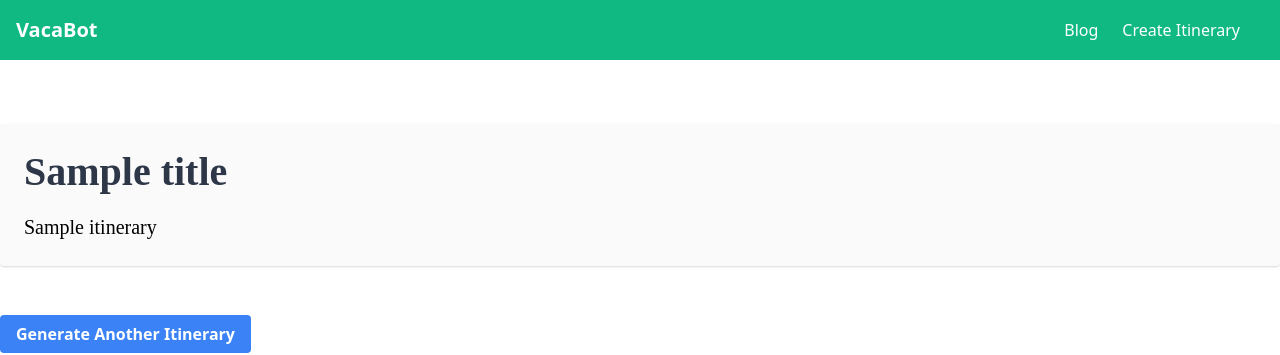
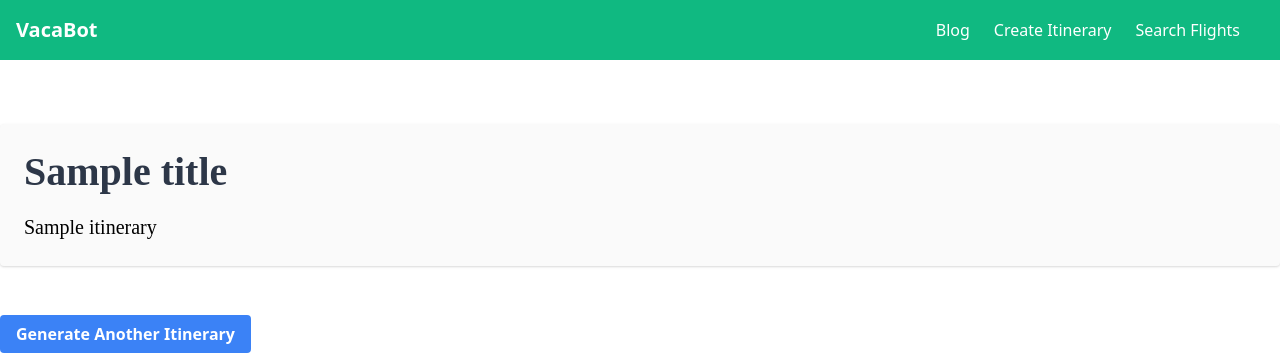
Before and after one commit to marmer7/vacabot, a Flask app: template app/templates/itinerary.html in a window 1280 px wide. Shown: the top 355 px of the page. Run offline with Flask 2, Linux system fonts and the light colour scheme; the template is opened without the code that fills it: most values are stand-ins (such as "Sample title", 1, 10 or a date in 2020); parts of the project's set-up code (start-up, migrations or seed data) failed here and were passed over.

Commit message:
Added head to create itinerary and search flights in header.

```diff
--- a/app/app.py
+++ b/app/app.py
@@ -45,7 +45,7 @@ def get_blog_post(blog_id: str):
 
 
 @app.route("/search_flights")
-def flights():
+def search_flights():
     return render_template("find_flight.html")
 
 
--- a/app/templates/base.html
+++ b/app/templates/base.html
@@ -42,6 +42,9 @@
                 <li class="mr-6">
                     <a href="{{ url_for('create_itinerary') }}" class="text-white hover:text-gray-400">Create Itinerary</a>
                 </li>
+                <li class="mr-6">
+                    <a href="{{ url_for('search_flights') }}" class="text-white hover:text-gray-400">Search Flights</a>
+                </li>
             </ul>
         </nav>
     </header>
```
Also changed, not shown: app/templates/create_itinerary.html (+12 -0 lines).
